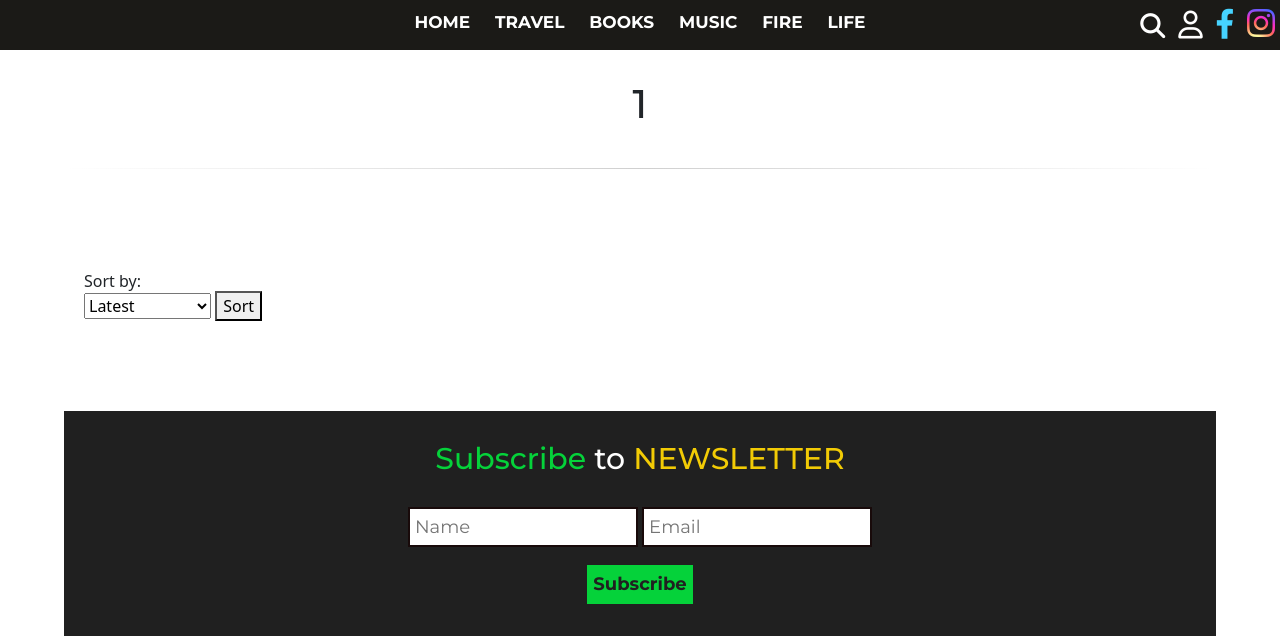
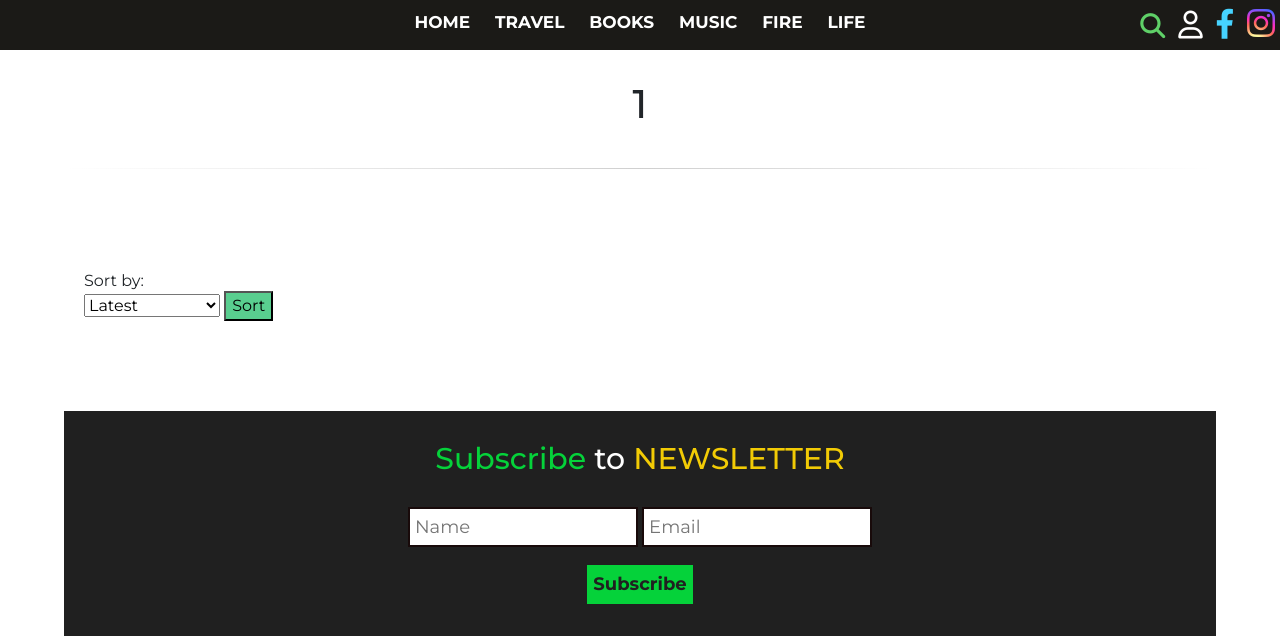
Before and after one commit to DM880/blog, a Django app: page /1/ in a window 1280 px wide. Shown: the top 636 px of the page. Run offline with Django 4.2, Linux system fonts and the light colour scheme; data that the repository does not hold is empty; some libraries are stand-ins or nearby versions; some web fonts are replaced.

Commit message:
css update

```diff
--- a/src/interfaces/appsite/static/css/base.css
+++ b/src/interfaces/appsite/static/css/base.css
@@ -26,7 +26,7 @@ hr{
     border: 0;
     height: 1px;
     background: linear-gradient(to right, rgba(0, 0, 0, 0), rgba(0, 0, 0, 0.75), rgba(0, 0, 0, 0));
-  }
+}
 
   /* Nav */
 
@@ -83,7 +83,7 @@ hr{
 /* Icons */
 
 .fa-magnifying-glass{
-  color: white;
+  color: #5FD068;
   font-size: 25px;
   transition: all 0.3s ease;
   cursor: pointer;
@@ -111,7 +111,7 @@ background-clip: text;
 }
 
 .fa-user:hover{
-  color: #05D23A;
+  color: #2192FF;
 }
 
 .fa-instagram:hover{
--- a/src/interfaces/appsite/templates/sort.html
+++ b/src/interfaces/appsite/templates/sort.html
@@ -1,14 +1,14 @@
 <form method="GET" action="{% url 'search_and_sort' %}">
   {% if search_input %}<input type="hidden" name="search-input" value='{{ search_input }}'>{% endif %}
   {% if section %}<input type="hidden" name="category" value='{{ section }}'>{% endif %}
-  <div style="margin-left:20px;margin-top:100px;z-index:98;">
+  <div style="margin-left:20px;margin-top:100px;z-index:98;font-family:'Montserrat',sans-serif;">
     <p style="margin-bottom:-2px;">Sort by:</p>
   <select id="sort" name="sorting_by" style="z-index:98;">
 <option value="-date">Latest</option>
 <option value="date">Oldest</option>
 <option value="title">Alphabetically</option>
 </select>
-    <button class="sort-btn" type="submit">Sort</button>
+    <button class="sort-btn" type="submit" style="background-color:#59CE8F;">Sort</button>
   </div>
 </form>
 
```
